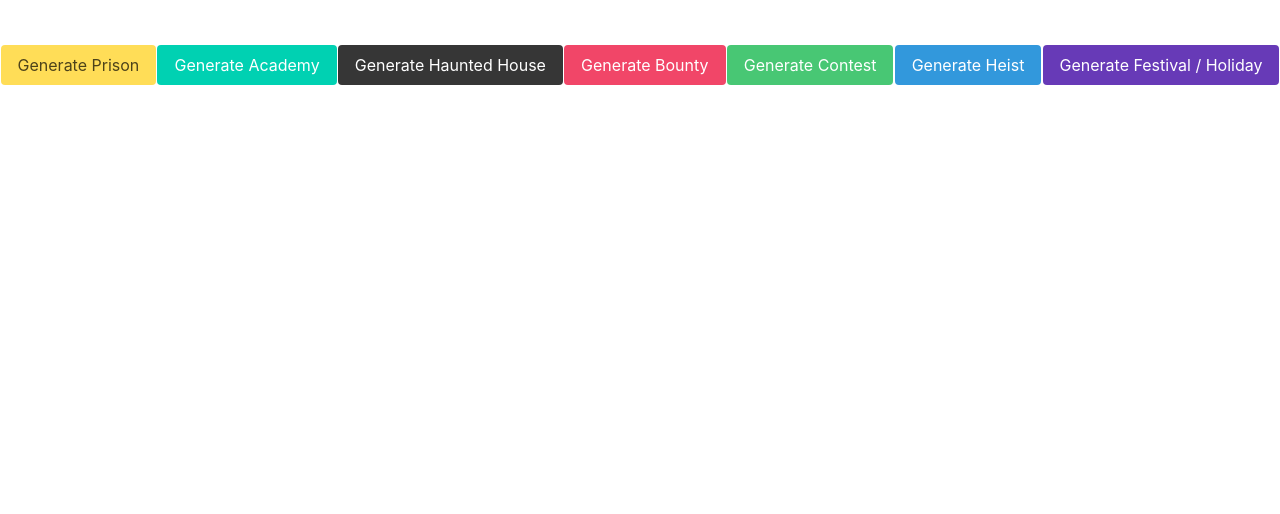
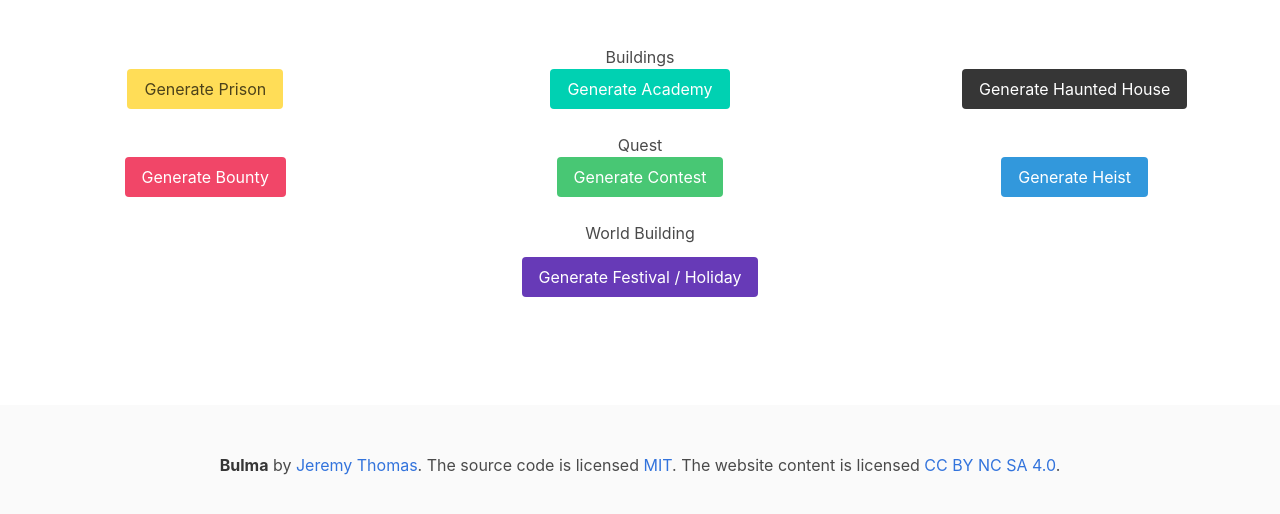
Before and after one commit to Abourass/DND_World_Builder, a website with bundled scripts: page web/index.html in a window 1280 px wide. Shown: the part 116-630 px from the top of the page. Built offline with nearby package versions, Linux system fonts and the light colour scheme.

Commit message:
:art: Improved the design

```diff
--- a/web/app.js
+++ b/web/app.js
@@ -6,7 +6,12 @@ import contestButton from './buttons/contestButton.js';
 import heistButton from './buttons/heistButton.js';
 import festivusButton from './buttons/festivusButton.js';
 import Style from './tools/style.js';
-const theme = new Style();
+const theme = new Style(`
+.justify-center {
+  display: flex;
+  justify-content: center;
+}
+`);
 prisonButton();
 academyButton();
 hauntedHouseButton();
--- a/web/index.html
+++ b/web/index.html
@@ -18,15 +18,45 @@
   </div>
 </section>
 <section>
-  <div class="level">
-    <p class="level-item" id="prisonHook"></p>
-    <p class="level-item" id="academyHook"></p>
-    <p class="level-item" id="hauntedHook"></p>
-    <p class="level-item" id="bountyHook"></p>
-    <p class="level-item" id="contestHook"></p>
-    <p class="level-item" id="heistHook"></p>
-    <p class="level-item" id="festivusHook"></p>
+  <div class="columns is-multiline">
+    <div class="column is-12">
+      <span class="justify-center">Buildings</span>
+      <div class="columns">
+        <div class="column">
+          <div class="justify-center" id="prisonHook"></div>
+        </div>
+        <div class="column">
+          <div class="justify-center" id="academyHook"></div>
+        </div>
+        <div class="column">
+          <div class="justify-center" id="hauntedHook"></div>
+        </div>
+      </div>
+    </div>
+    <div class="column is-12">
+      <span class="justify-center">Quest</span>
+      <div class="columns">
+        <div class="column">
+          <div class="justify-center" id="bountyHook"></div>
+        </div>
+        <div class="column">
+          <div class="justify-center" id="contestHook"></div>
+        </div>
+        <div class="column">
+          <div class="justify-center" id="heistHook"></div>
+        </div>
+      </div>
+    </div>
+    <div class="column is-12">
+      <span class="justify-center">World Building</span>
+      <div class="columsn">
+        <div class="column is-4 is-offset-4">
+          <div class="justify-center" id="festivusHook"></div>
+        </div>
+      </div>
+    </div>
   </div>
+
 </section>
 <section class="section">
   <div id="generateOutput-1" class="tile is-ancestor"></div>
@@ -40,6 +70,15 @@
   <div id="generateOutput-9" class="tile is-ancestor"></div>
   <div id="generateOutput-10" class="tile is-ancestor"></div>
 </section>
+<footer class="footer">
+  <div class="content has-text-centered">
+    <p>
+      <strong>Bulma</strong> by <a href="https://jgthms.com">Jeremy Thomas</a>. The source code is licensed
+      <a href="http://opensource.org/licenses/mit-license.php">MIT</a>. The website content
+      is licensed <a href="http://creativecommons.org/licenses/by-nc-sa/4.0/">CC BY NC SA 4.0</a>.
+    </p>
+  </div>
+</footer>
 </body>
 <script src="app.js" type="module"></script>
 </html>
```
Also changed, not shown: web/app.ts (+6 -1 lines), 1 other file.
